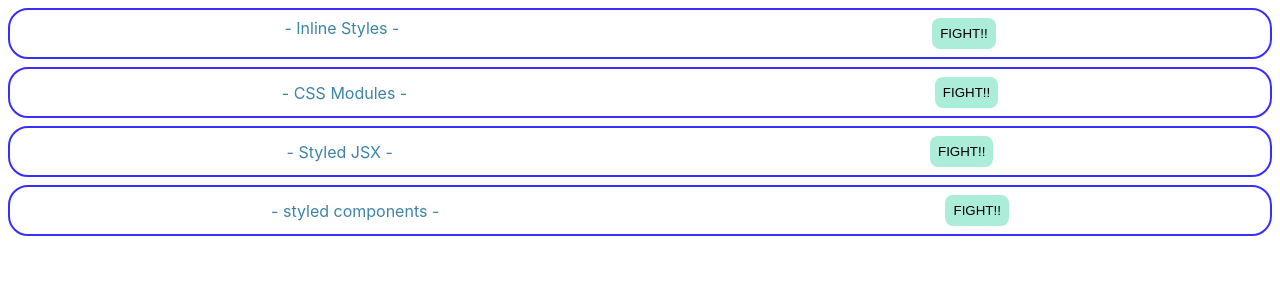
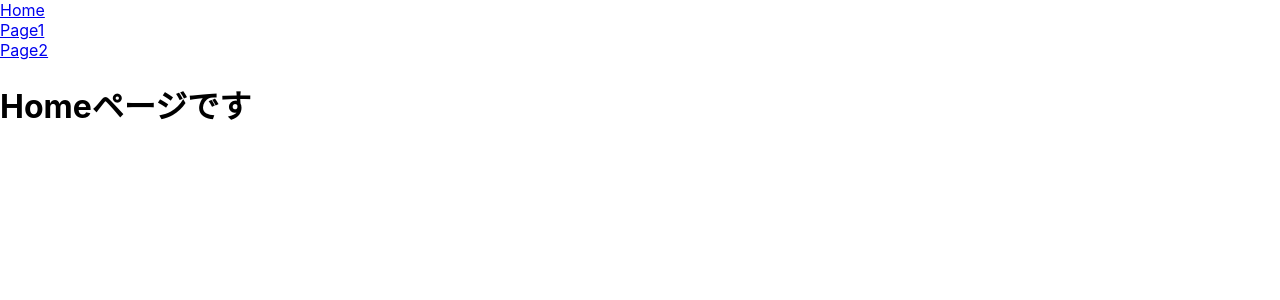
Before and after one commit to ahiru401066/React, a React (Create React App) app in the folder my-react-project/: page / in a window 1280 px wide. Shown: the top 300 px of the page. Built offline with nearby package versions, Linux system fonts and the light colour scheme.

Commit message:
基本的なページ遷移完了

```diff
--- a/my-react-project/src/App.js
+++ b/my-react-project/src/App.js
@@ -1,18 +1,26 @@
-import { CssModules } from "./Components/CssModules";
-import { Emotion } from "./Components/Emotion";
-import{ InlineStyle } from "./Components/InlineStyle"
-import { StyledJsx } from "./Components/Styled";
-import { StyledComponents } from "./Components/StyledComponents";
+import { BrowserRouter, Link, Routes, Route } from "react-router-dom";
+
+import { Home } from "./Home";
+import { Page1 } from "./Page1";
+import { Page2 } from "./Page2";
 import "./styles.css";
 
 export default function App() {
   return (
-    <div className="App">
-      <InlineStyle />
-      <CssModules />
-      <StyledJsx />
-      <StyledComponents />
-      {/* <Emotion /> */}
-    </div>
-  )
-}
+    <BrowserRouter>
+      <div className="App">
+        <Link to="/">Home</Link>
+        <br />
+        <Link to="/page1">Page1</Link>
+        <br />
+        <Link to="/page2">Page2</Link>
+
+      </div>
+      <Routes>
+        <Route index element={<Home />} />
+        <Route path="/page1" element={ <Page1 />} />
+        <Route path="/page2" element={ <Page2 />} />
+      </Routes>
+    </BrowserRouter>
+  );
+};
```
